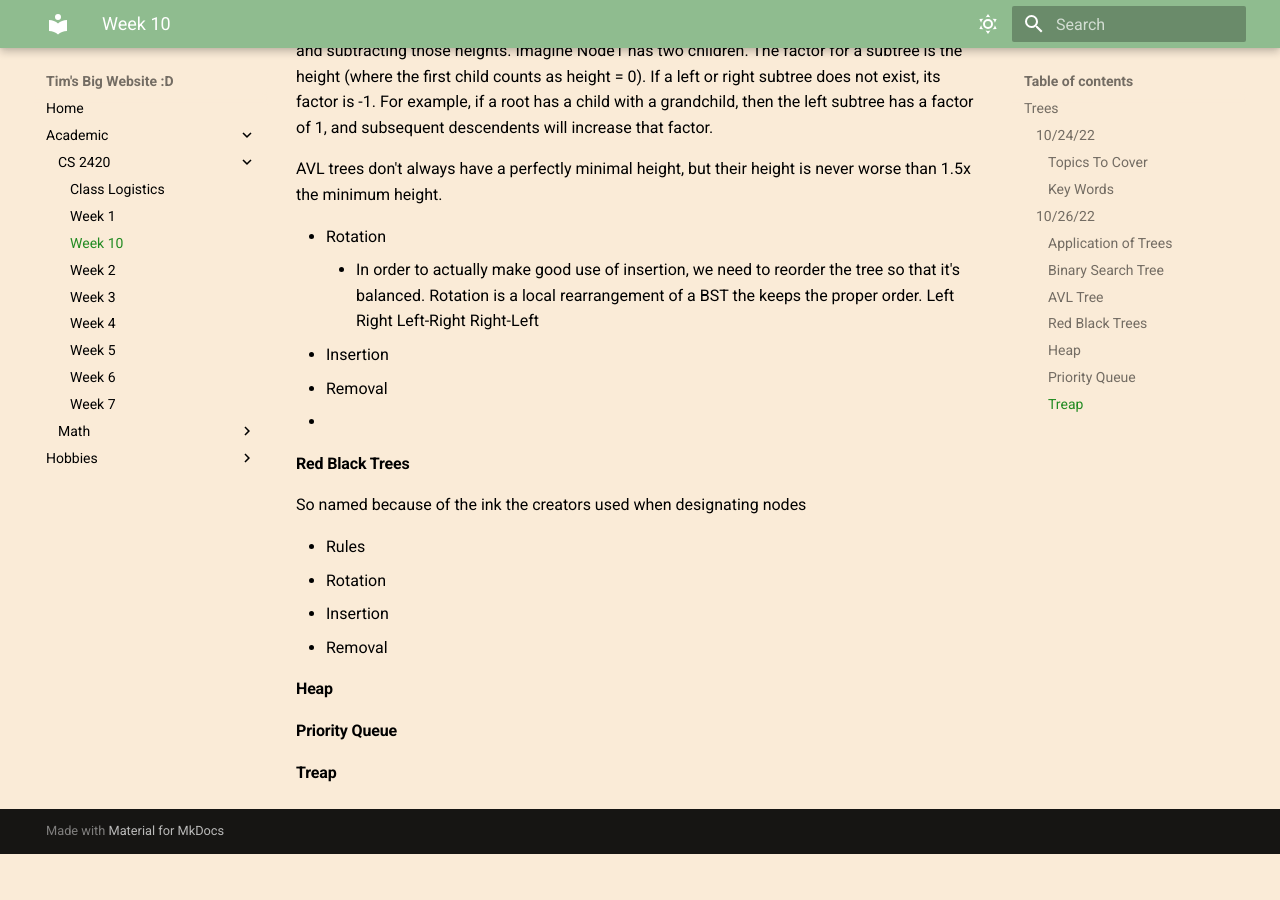
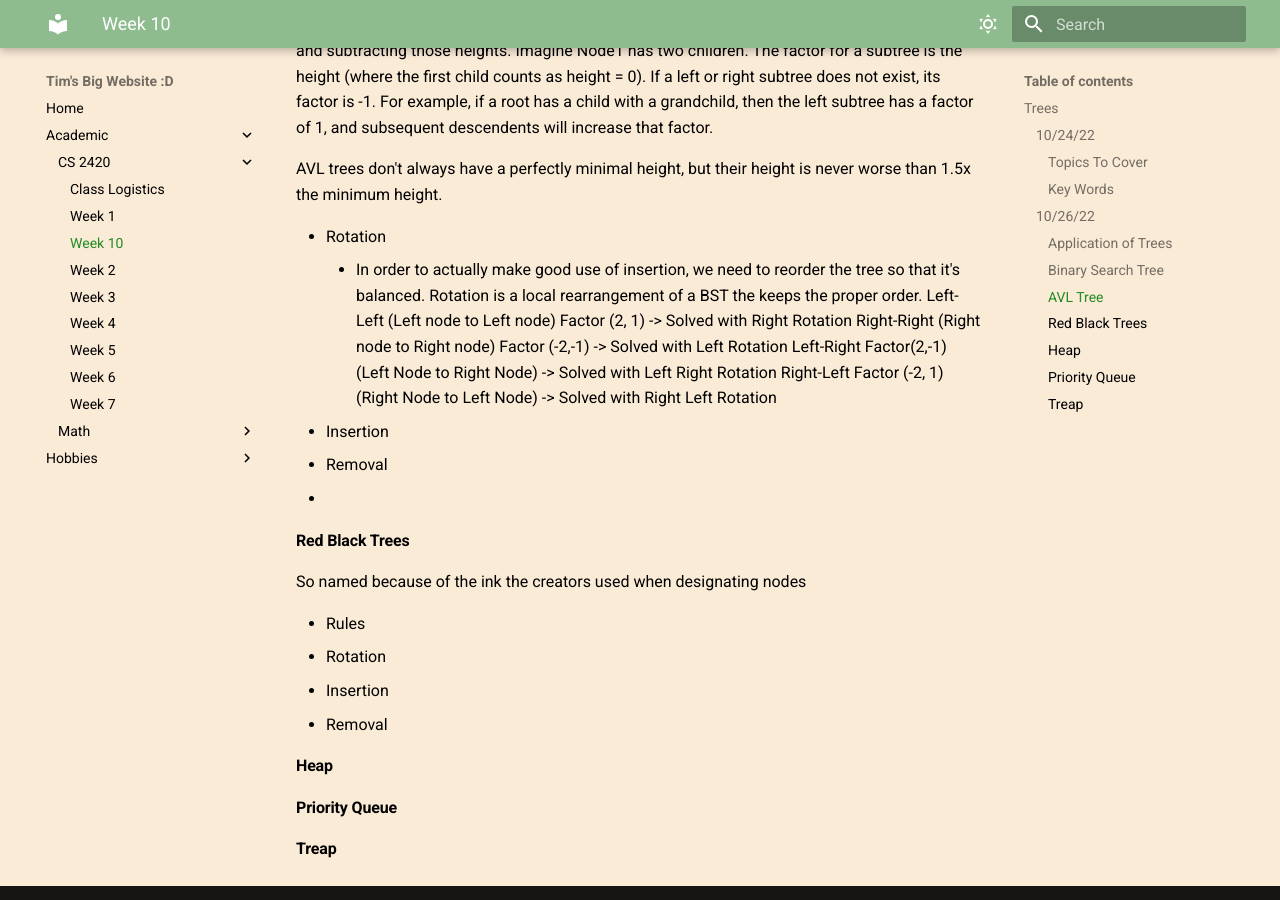
Before and after one commit to fishslips/TimSeverance, an MkDocs documentation site: the page built from docs/Academic/CS-2420/Week 10.md, in a window 1280 px wide and 900 px high, scrolled down 2121 px. Built offline with MkDocs 1.6.1 and Material for MkDocs 9.7.7, drawn with Linux system fonts in a browser that asks for light colours; before the commit the page ends 2975 px from its top, so only the background shows below that.

Commit message:
Update Week 10.md

```diff
--- a/docs/Academic/CS-2420/Week 10.md
+++ b/docs/Academic/CS-2420/Week 10.md
@@ -63,10 +63,10 @@ AVL trees don't always have a perfectly minimal height, but their height is neve
 
 - Rotation
 	- In order to actually make good use of insertion, we need to reorder the tree so that it's balanced. Rotation is a local rearrangement of a BST the keeps the proper order.
-		Left
-		Right
-		Left-Right
-		Right-Left
+		Left-Left (Left node to Left node) Factor (2, 1) -> Solved with Right Rotation
+		Right-Right (Right node to Right node) Factor (-2,-1) -> Solved with Left Rotation
+		Left-Right Factor(2,-1) (Left Node to Right Node) -> Solved with Left Right Rotation
+		Right-Left Factor (-2, 1) (Right Node to Left Node) -> Solved with Right Left Rotation
 - Insertion
 - Removal
 -
```
